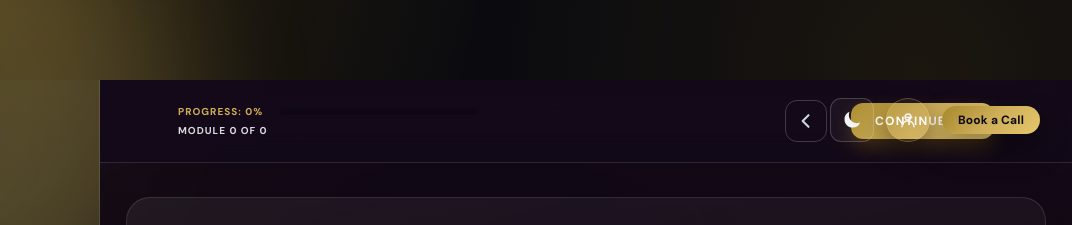
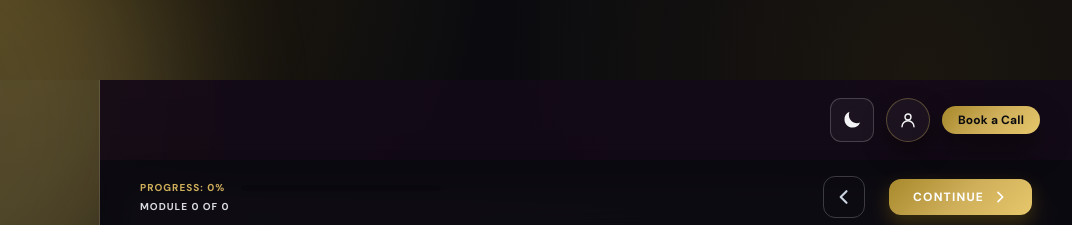
Before and after one commit to paladuguganeshnaidu/clinchworks, a plain HTML site: page pages/player.html in a window 1280 px wide. Shown: the top 225 px of the page, 208-1280 px from the left. Drawn offline with nearby package versions, Linux system fonts and the light colour scheme; no server answers.

Commit message:
fix: Resolve Player header overlap by offsetting sticky toolbar to top-80px. Improved spacing and background blur for premium UI feel.

```diff
--- a/pages/player.html
+++ b/pages/player.html
@@ -260,8 +260,8 @@ Linked from: Course page and dashboard learning actions.
 
     <!-- Main Content Area -->
     <main class="player-main">
-      <div class="player-toolbar sticky top-0 z-30">
-        <div class="max-w-4xl mx-auto px-5 sm:px-8 lg:px-10 py-5 flex items-center justify-between gap-4">
+      <div class="player-toolbar sticky top-[80px] z-30 border-b border-white/5 bg-[#0b0b0f]/80 backdrop-blur-md">
+        <div class="max-w-5xl mx-auto px-6 sm:px-10 py-4 flex items-center justify-between gap-6">
           <div class="flex-1">
             <div class="flex items-center gap-4 mb-1">
               <span id="progress-percent" class="text-[10px] font-black uppercase tracking-widest">Progress:
```
